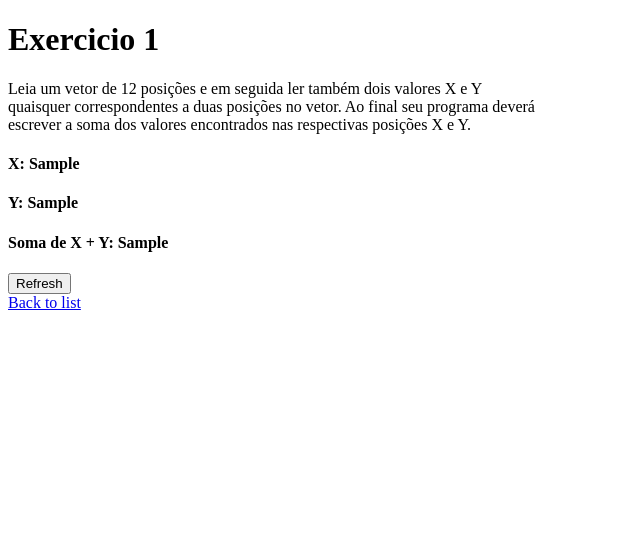
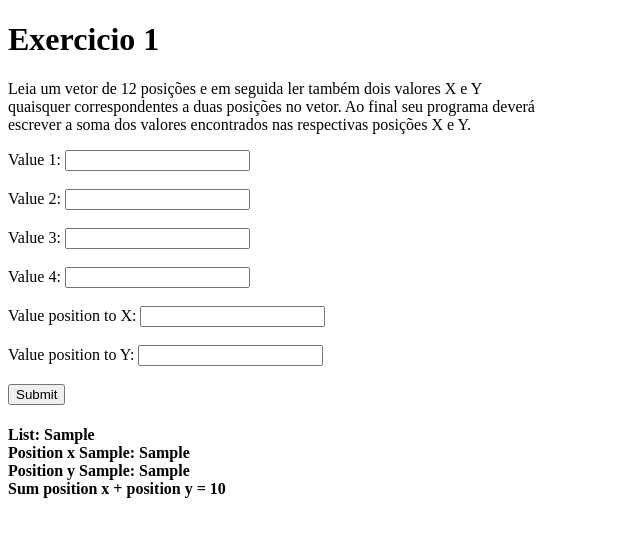
Before and after one commit to paulo9405/logic_list_ex, a Django app: template vetores/templates/ex1.html in a window 1280 px wide. Shown: the top 537 px of the page, without its empty margins (0-640 px from the left). Run offline with Django 3.2, Linux system fonts and the light colour scheme; the template is opened without the code that fills it: most values are stand-ins (such as "Sample title", 1, 10 or a date in 2020).

Commit message:
finished verore ex1

```diff
--- a/vetores/templates/ex1.html
+++ b/vetores/templates/ex1.html
@@ -14,13 +14,38 @@
     escrever a soma dos valores encontrados nas respectivas posições X e Y.
 </p>
 
-    <h4>X: {{x}} </h4>
-    <h4>Y: {{y}} </h4>
-    <h4>Soma de X + Y: {{s}} </h4>
+    <form action="" method="POST">
+        {% csrf_token %}
 
-    <input type="button" value="Refresh" onClick="window.location.reload()"> <br>
+        <label for="value_1">Value 1:</label>
+        <input type="number" name="value_1" required> <br><br>
 
-    <a href="{% url 'home' %}">Back to list</a>
+        <label for="value_2">Value 2:</label>
+        <input type="number" name="value_2" required> <br><br>
+
+        <label for="value_3">Value 3:</label>
+        <input type="number" name="value_3" required> <br><br>
+
+        <label for="value_4">Value 4:</label>
+        <input type="number" name="value_4" required> <br><br>
+
+        <label for="x">Value position to X:</label>
+        <input type="number" name="value_x" id="x" required> <br><br>
+
+        <label for="y">Value position to Y:</label>
+        <input type="number" name="value_y" id="y" required> <br><br>
+
+        <input type="submit">
+    </form>
+
+<h4>
+List: {{list_value}} <br>
+
+Position x {{x}}: {{x_p}} <br>
+Position y {{y}}: {{y_p}} <br>
+
+Sum position x + position y = {{sum}}
+</h4>
 
 
 </body>
```
Also changed, not shown: vetores/tests.py (+31 -3 lines), vetores/views.py (+43 -4 lines).
